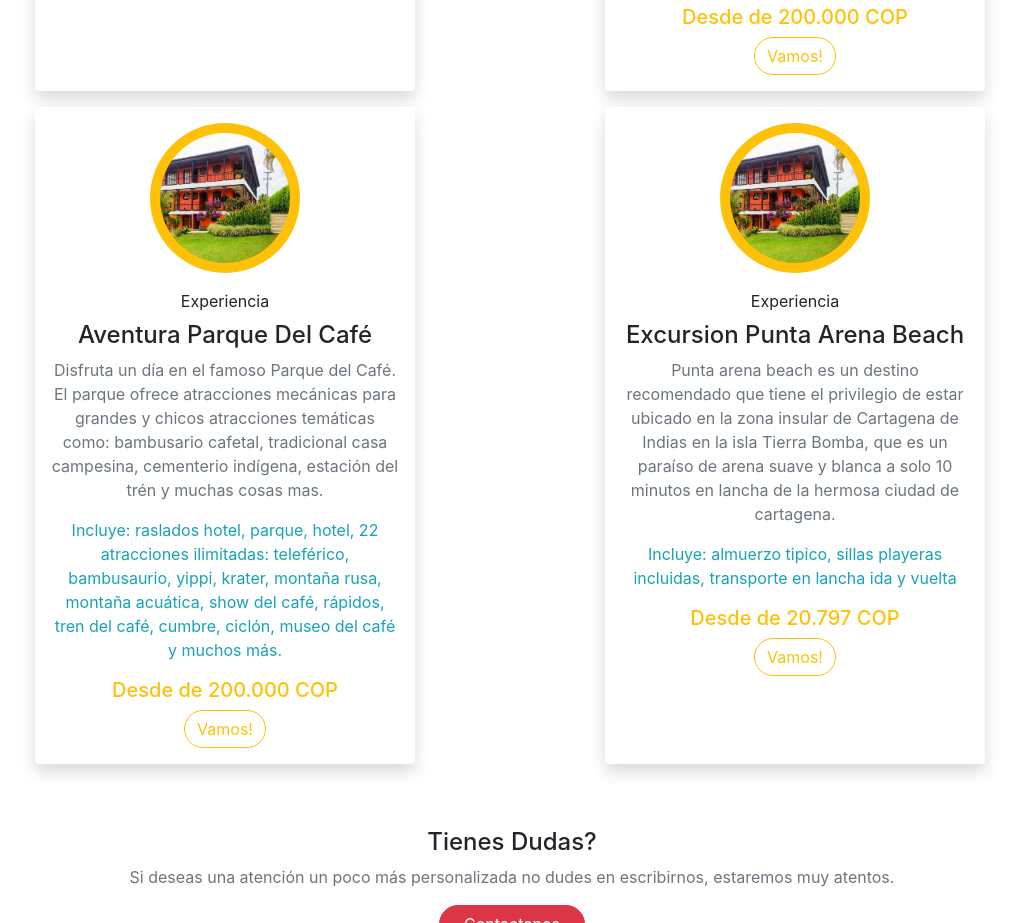
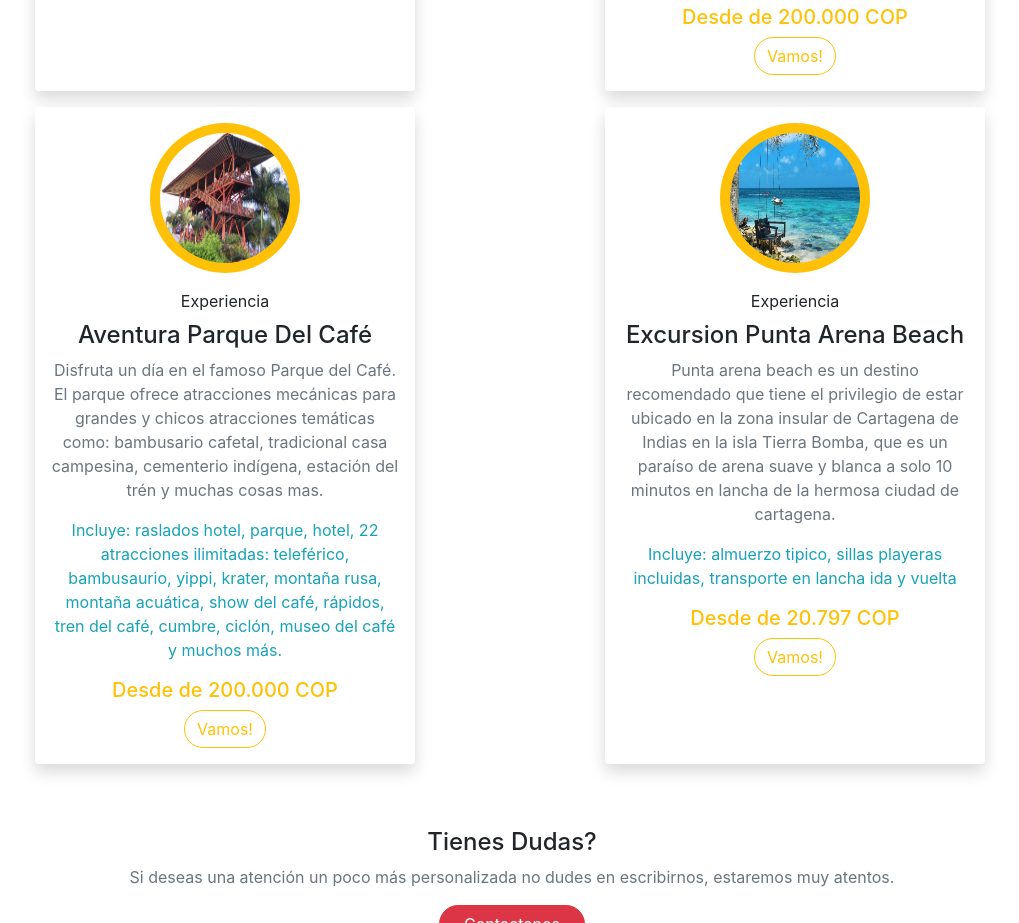
Before and after one commit to f3lip3marin/lawebdelviajero, a plain HTML site: page servicios.html in a window 1280 px wide. Shown: the part 2760-3683 px from the top of the page, without its empty margins (128-1147 px from the left). Drawn offline with nearby package versions, Linux system fonts and the light colour scheme.

Commit message:
ultima modificaiones

```diff
--- a/servicios.html
+++ b/servicios.html
@@ -128,7 +128,7 @@
           </article>
 
           <article class="col-10 col-md-10 col-lg-4 bg-white rounded shadow p-3 fw-light mb-3 mr-md-1 mb-md-3">
-            <img src="media/fondo/armenia.jpeg" class="bg-warning bd-gradient d-inline-block rounded-circle mb-3 icon-service">
+            <img src="media/fondo/cafeeee.jpeg" class="bg-warning bd-gradient d-inline-block rounded-circle mb-3 icon-service">
             <p class="mb-2" >Experiencia</p>
             <h4 class="text-capitalize">Aventura Parque del Café</h4>
             <p class="text-muted">
@@ -136,11 +136,11 @@
             </p>
             <p class="text-info">Incluye: raslados hotel, parque, hotel, 22 atracciones ilimitadas: teleférico, bambusaurio, yippi, krater, montaña rusa, montaña acuática, show del café, rápidos, tren del café, cumbre, ciclón, museo del café y muchos más.</p>
             <p class="text-warning h5">Desde de 200.000 COP</p>
-            <a href="https://www.despegar.com.co/hoteles/h-357778/hotel-campestre-la-navarra-armenia?from_source=site&rid=473&search_id=979dbac9-e06d-4b8d-9dba-c9e06d4b8dd1" target="_blank" class="rounded-pill btn btn-outline-warning">Vamos!</a>
+            <a href="https://www.despegar.com.co/actividades/d-PAM_AXM_19228/parque+del+cafe+con+pasaporte+multiple-en-armenia?clickedPrice=157440&priceDate=1627860351408&clickedCurrency=COP&currency=COP" target="_blank" class="rounded-pill btn btn-outline-warning">Vamos!</a>
           </article>
 
           <article class="col-10 col-md-10 col-lg-4 bg-white rounded shadow p-3 fw-light mb-3 mr-md-1 mb-md-3">
-            <img src="media/fondo/armenia.jpeg" class="bg-warning bd-gradient d-inline-block rounded-circle mb-3 icon-service">
+            <img src="media/fondo/playapaquete.jpeg" class="bg-warning bd-gradient d-inline-block rounded-circle mb-3 icon-service">
             <p class="mb-2" >Experiencia</p>
             <h4 class="text-capitalize">Excursion Punta Arena Beach</h4>
             <p class="text-muted">
```
Also changed, not shown: media/carousel/Carousel-01.jpg (deleted), media/carousel/Carousel-02.jpg (deleted), media/carousel/Carousel-03.jpg (deleted), media/fondo/cafeeee.jpeg (added).
